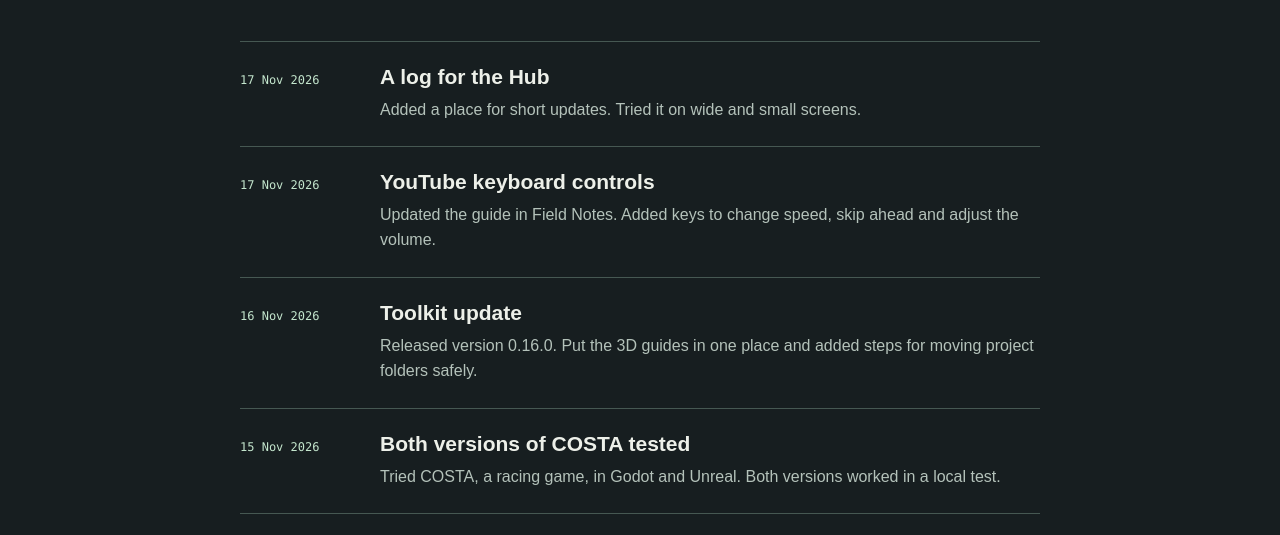
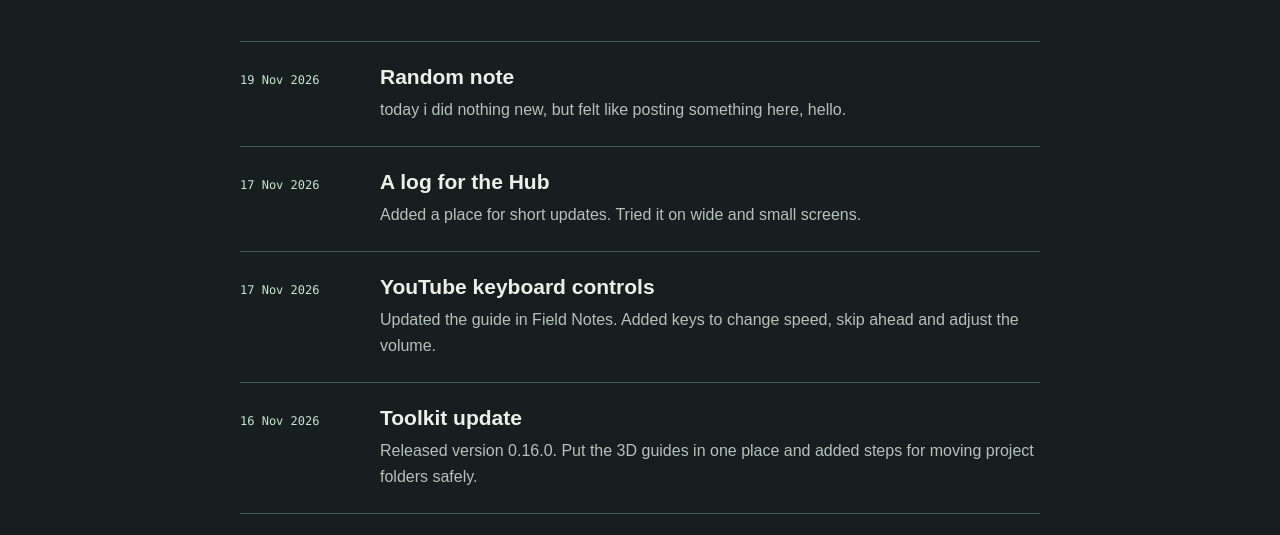
Before and after one commit to wzzzodiac/wzzzodiac.github.io, a plain HTML site: page log.html in a window 1280 px wide. Shown: the part 260-795 px from the top of the page. Drawn offline with Linux system fonts and the light colour scheme.

Commit message:
Add Random note to the Hub Log

```diff
--- a/log.html
+++ b/log.html
@@ -2,6 +2,13 @@
   <header class="page-intro">
     <h1>Log</h1>
   </header>
+    <article class="log-entry">
+      <time datetime="2026-11-19">19 Nov 2026</time>
+      <div>
+        <h2>Random note</h2>
+        <p>today i did nothing new, but felt like posting something here, hello.</p>
+      </div>
+    </article>
     <article class="log-entry">
       <time datetime="2026-11-17">17 Nov 2026</time>
       <div>
```
